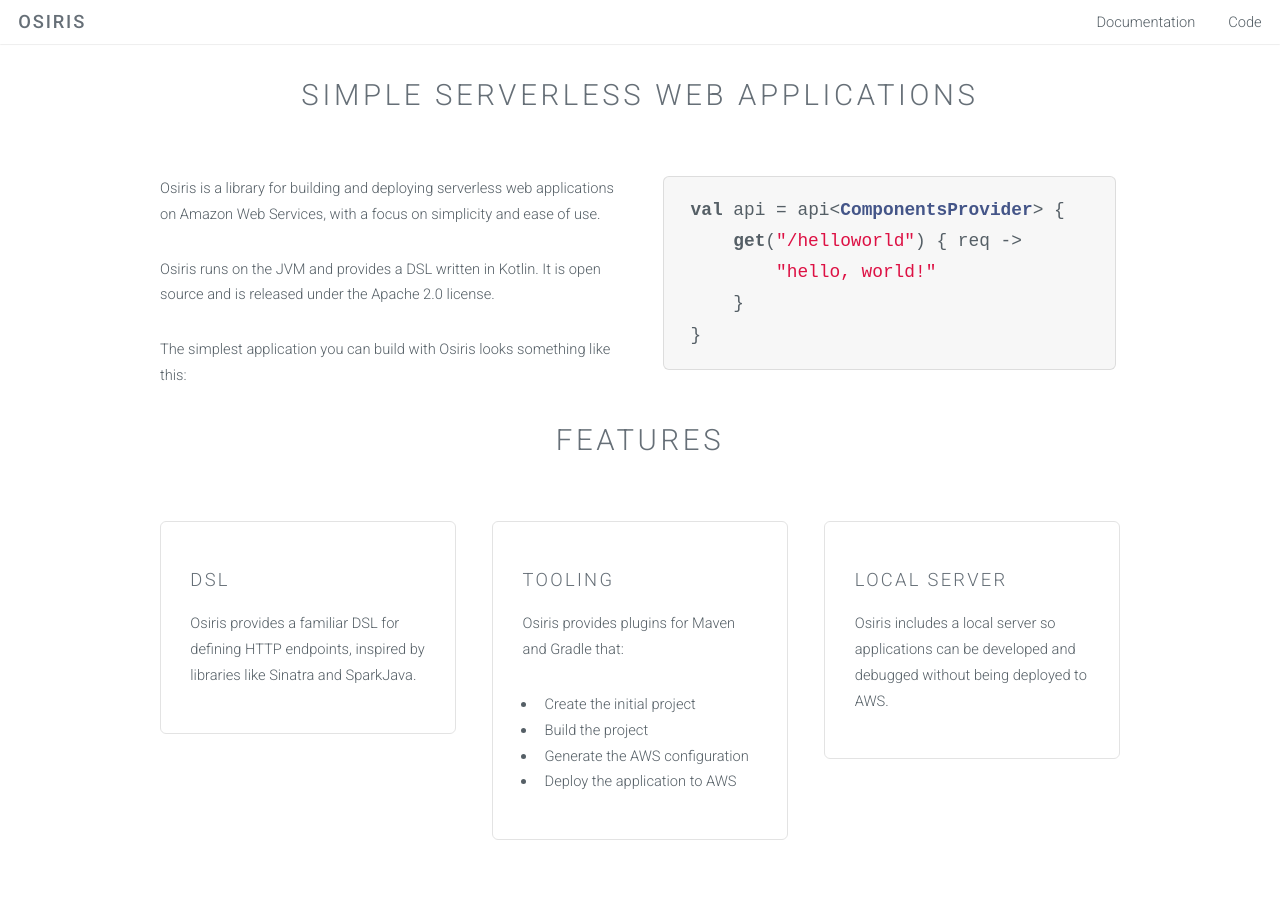
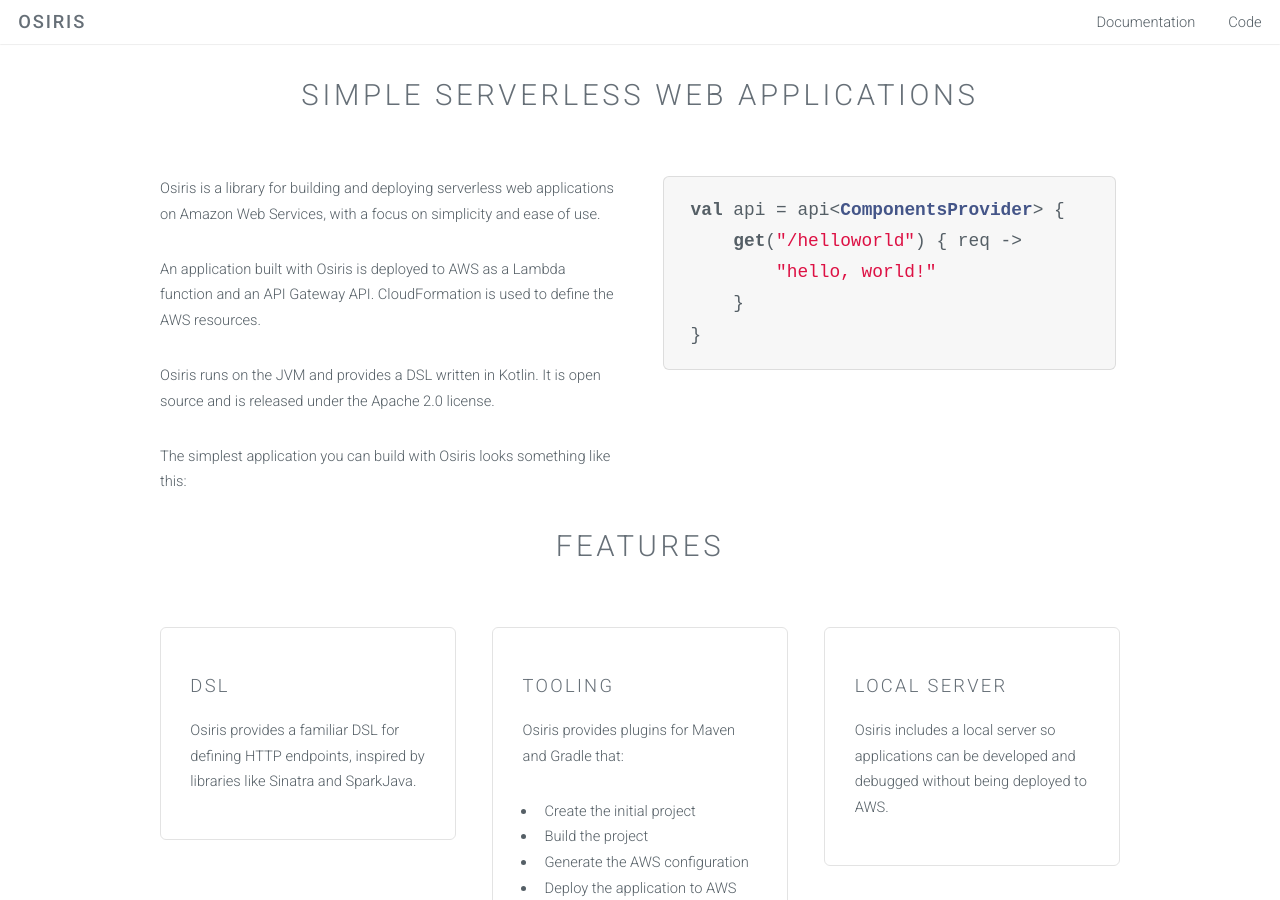
Before and after one commit to cjkent/cjkent.github.io, a Jekyll site: the page built from index.html, in a window 1280 px wide and 900 px high, scrolled down 330 px. Built offline with Jekyll 4.4.1, drawn with Linux system fonts in a browser that asks for light colours.

Commit message:
Mention Lambda, API Gateway and CloudFormation

```diff
--- a/index.html
+++ b/index.html
@@ -13,6 +13,7 @@
                 <section>
                     <p>Osiris is a library for building and deploying serverless web applications on Amazon Web
                         Services, with a focus on simplicity and ease of use.</p>
+                    <p>An application built with Osiris is deployed to AWS as a Lambda function and an API Gateway API. CloudFormation is used to define the AWS resources.</p>
                     <p>Osiris runs on the JVM and provides a DSL written in Kotlin. It is open source and is released under the Apache 2.0 license.</p>
                     <p>The simplest application you can build with Osiris looks something like this:</p>
                 </section>
```
